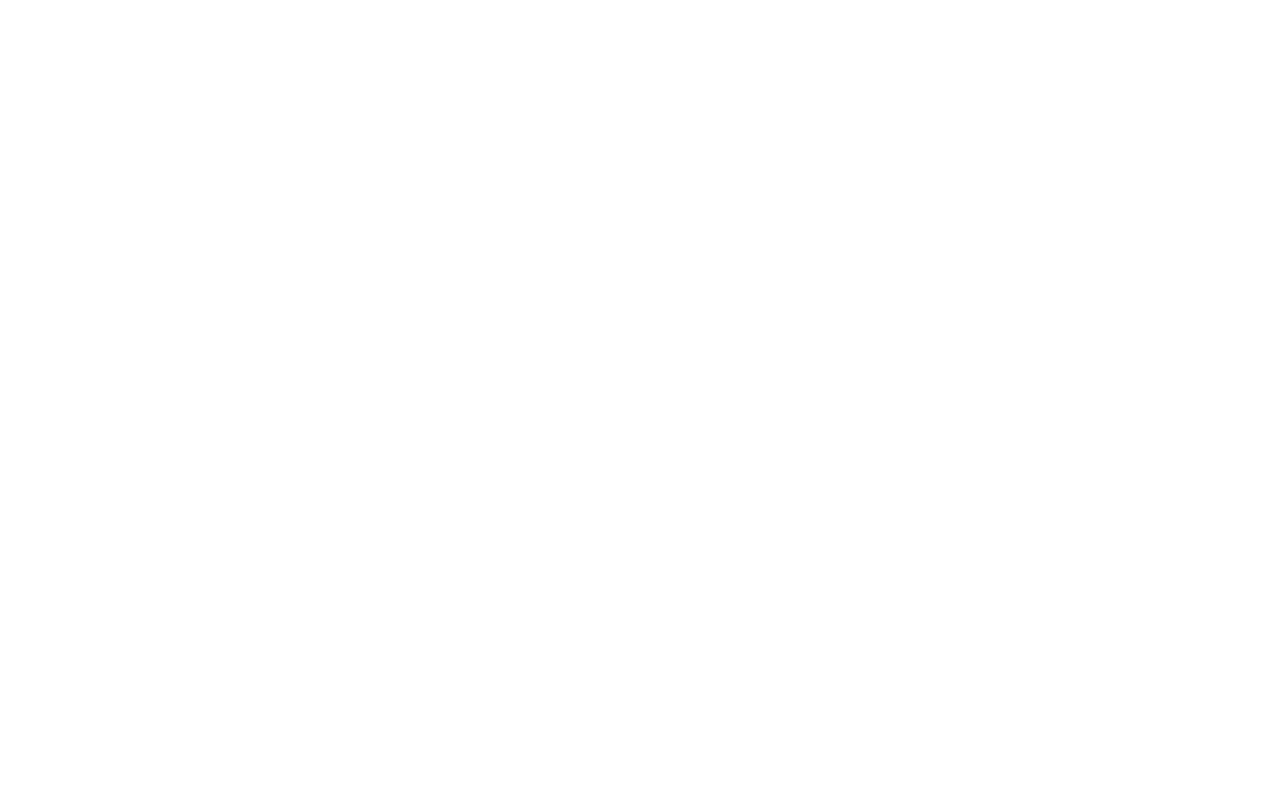
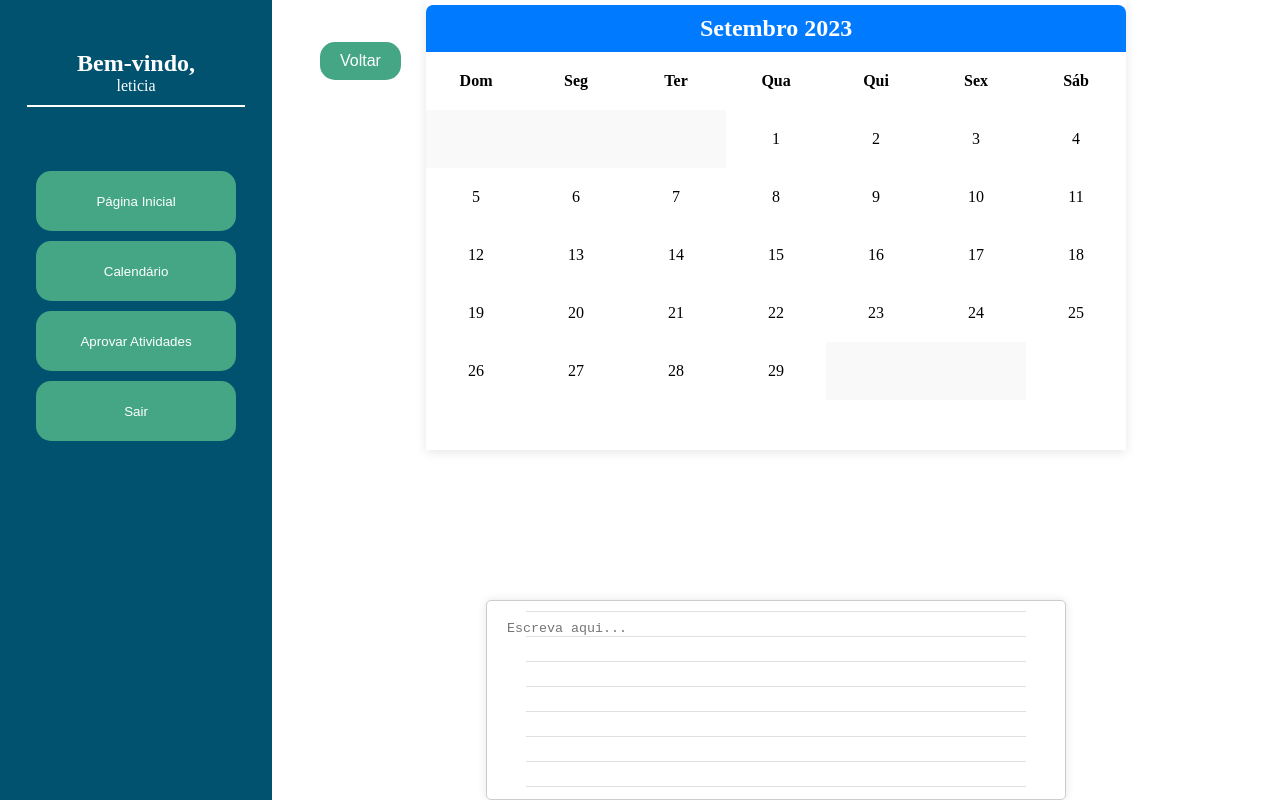
Before and after one commit to gabrielfreire8/projetoComputa--oEmEnuvem, an Angular app in the folder frontend/: page /tela3 in a window 1280 px wide. Before the commit this address led to /. Built offline with nearby package versions, Linux system fonts and the light colour scheme.

Commit message:
Criação Page 3

```diff
--- a/frontend/src/app/app-routing.module.ts
+++ b/frontend/src/app/app-routing.module.ts
@@ -2,6 +2,7 @@
 import { RouterModule, Routes } from '@angular/router';
 import { Tela1Component } from './componentes/tela1/tela1.component';
 import { Tela2Component } from './componentes/tela2/tela2.component';
+import { Tela3Component } from './componentes/tela3/tela3.component';
 
 const routes: Routes = [
   {
@@ -16,6 +17,10 @@
   {
     path:"tela2",
     component: Tela2Component
+  },
+  {
+    path:"tela3",
+    component: Tela3Component
   }
 ];
 
--- a/frontend/src/app/app.module.ts
+++ b/frontend/src/app/app.module.ts
@@ -5,12 +5,14 @@
 import { AppComponent } from './app.component';
 import { Tela1Component } from './componentes/tela1/tela1.component';
 import { Tela2Component } from './componentes/tela2/tela2.component';
+import { Tela3Component } from './componentes/tela3/tela3.component';
 
 @NgModule({
   declarations: [
     AppComponent,
     Tela1Component,
-    Tela2Component
+    Tela2Component,
+    Tela3Component
   ],
   imports: [
     BrowserModule,
--- a/frontend/src/app/componentes/tela2/tela2.component.html
+++ b/frontend/src/app/componentes/tela2/tela2.component.html
@@ -8,7 +8,7 @@
     <hr id="divisor-line">
     <div id="buttons">
         <button routerLink="" class="button" id="bt_ini">Página Inicial</button>
-        <button routerLink="" class="button" id="bt_calen">Calendário</button>
+        <button routerLink="/tela3" class="button" id="bt_calen">Calendário</button>
         <button routerLink="" class="button" id="bt_ativ">Aprovar Atividades</button>
         <button routerLink="" class="button" id="bt_sair">Sair</button>
     </div>
--- /dev/null
+++ b/frontend/src/app/componentes/tela3/tela3.component.css
@@ -0,0 +1,214 @@
+*{
+    padding: 0;
+    margin: 0;
+    border: 0;
+    box-sizing: border-box;
+
+
+  }
+  main{
+    display: flex;
+    text-align: center;
+    justify-content: center;
+    justify-items: center;
+    max-width: 100%;
+    max-height: 100%;
+    background-color: #01526F;
+
+  }
+
+  #divisor-line{
+    width: 80%;
+    border: 1.5px solid #fff;
+
+  }
+
+  section{
+    display:grid;
+    flex-direction: column;
+    width: 27vw;
+    height: 100vh;
+    place-items: center;
+    background-color: #01526F;
+    box-shadow: -10px 10px 5px rgb(0, 0, 0, 0.3);
+    gap: 10px;
+  }
+
+  #presentUser h1{
+    color: #fff;
+  }
+  #presentUser span{
+    color: #fff;
+  }
+  #presentUser{
+    text-align: center;
+    margin-top: 50px;
+  }
+
+  .button{
+    color: #fff;
+    background-color: #44A685;
+    border-radius: 15px;
+    border-color: #ffffff;
+    box-shadow: none;
+  }
+
+
+  #img_princi{
+    width: 20vh;
+    right: 20vh;
+  }
+  #string_pjb{
+    width: 20vh;
+    right: 20vh;
+  }
+
+
+
+  aside{
+    display: flex;
+    justify-content: center;
+    text-align: center;
+    background-color: #ffffff;
+    width: 100vw;
+    height: 100vh;
+
+  }
+
+  #buttons{
+    margin-top: 20%;
+    align-items: center;
+    display: flex;
+    flex-direction: column;
+  }
+
+
+
+
+    .button{
+        margin-bottom: 10px;
+        width: 200px;
+        height: 60px;
+    }
+
+    section{
+        display: flex;
+        flex-direction: column;
+        align-items: center;
+    }
+
+    #btnVolt{
+
+      align-items: center;
+        position: fixed;
+        left: 25%;
+        padding: 10px 20px;
+        font-size: 16px;
+        border: none;
+        color: #fff;
+        background-color: #44A685;
+        border-radius: 15px;
+        border-color: #ffffff;
+        bottom: 90%;
+    }
+    .calendario {
+      display:block;
+      padding-top: 5px;
+      background-color: #ffffff;
+      box-shadow: 0 2px 10px rgba(0, 0, 0, 0.1);
+      width: 700px;
+      height: 450px;
+
+  }
+
+  .header {
+      background-color: #007BFF;
+      color: white;
+      text-align: center;
+      padding: 10px;
+      border-top-left-radius: 7px;
+      border-top-right-radius: 8px;
+  }
+
+  .dias, .semanas {
+      display: grid;
+      grid-template-columns: repeat(7, 1fr);
+  }
+
+  .dia {
+      padding: 20px;
+      text-align: center;
+  }
+
+  .dia.vazio {
+      background-color: #f9f9f9;
+  }
+
+  .dia:hover {
+      background-color: #e0e0e0;
+  }
+
+  .caderno {
+    width: 580px;
+    height: 200px;
+    background-color: #fff;
+    border: 1px solid #ccc;
+    border-radius: 5px;
+    box-shadow: 0 0 10px rgba(0, 0, 0, 0.1);
+    padding: 20px;
+    position: absolute;
+    bottom: 0;
+    overflow: hidden;
+    display: flex;
+
+}
+
+#textin{
+  height: 400px;
+  width: 600px;
+}
+
+#texto {
+
+    width: 500px;
+    height: 100%;
+    border: none;
+    outline: none;
+    font-size: 16px;
+    line-height: 1.5;
+    padding: 10px;
+    resize: none;
+    background-color: transparent;
+}
+
+.texto::placeholder {
+    color: #aaa;
+}
+
+.caderno::before {
+    content: '';
+    position: absolute;
+    top: 0;
+    left: 0;
+    right: 0;
+    bottom: 0;
+    background-image: linear-gradient(to left, #e0e0e0 1px, transparent 1px);
+    background-size: 25px 100%;
+    pointer-events: none;
+    rotate: 90deg;
+    height: 500px;
+}
+
+
+  @media (max-width:1280px){
+    .BotPrincipal{
+      flex-direction: column;
+      margin: 12px;
+    }
+  }
+
+  @media (max-width:480px){
+    main{
+      padding: 20px;
+    }
+  }
--- /dev/null
+++ b/frontend/src/app/componentes/tela3/tela3.component.html
@@ -0,0 +1,74 @@
+<main>
+  <section>
+    <div id="presentUser">
+        <h1>Bem-vindo,</h1>
+        <span id="nomeUser">leticia</span>
+    </div>
+    <hr id="divisor-line">
+    <div id="buttons">
+        <button routerLink="" class="button" id="bt_ini">Página Inicial</button>
+        <button routerLink="/tela3" class="button" id="bt_calen">Calendário</button>
+        <button routerLink="" class="button" id="bt_ativ">Aprovar Atividades</button>
+        <button routerLink="" class="button" id="bt_sair">Sair</button>
+    </div>
+  </section>
+    <aside>
+        <div id="btnTela3">
+            <button routerLink="/tela2" class="botVolta" id="btnVolt">Voltar</button>
+        </div>
+        <div class="calendario">
+          <div class="header">
+              <h2>Setembro 2023</h2>
+          </div>
+          <div class="dias">
+              <div class="dia"><strong>Dom</strong></div>
+              <div class="dia"><strong>Seg</strong></div>
+              <div class="dia"><strong>Ter</strong></div>
+              <div class="dia"><strong>Qua</strong></div>
+              <div class="dia"><strong>Qui</strong></div>
+              <div class="dia"><strong>Sex</strong></div>
+              <div class="dia"><strong>Sáb</strong></div>
+          </div>
+          <div class="semanas">
+              <div class="dia vazio"></div>
+              <div class="dia vazio"></div>
+              <div class="dia vazio"></div>
+              <div class="dia">1</div>
+              <div class="dia">2</div>
+              <div class="dia">3</div>
+              <div class="dia">4</div>
+              <div class="dia">5</div>
+              <div class="dia">6</div>
+              <div class="dia">7</div>
+              <div class="dia">8</div>
+              <div class="dia">9</div>
+              <div class="dia">10</div>
+              <div class="dia">11</div>
+              <div class="dia">12</div>
+              <div class="dia">13</div>
+              <div class="dia">14</div>
+              <div class="dia">15</div>
+              <div class="dia">16</div>
+              <div class="dia">17</div>
+              <div class="dia">18</div>
+              <div class="dia">19</div>
+              <div class="dia">20</div>
+              <div class="dia">21</div>
+              <div class="dia">22</div>
+              <div class="dia">23</div>
+              <div class="dia">24</div>
+              <div class="dia">25</div>
+              <div class="dia">26</div>
+              <div class="dia">27</div>
+              <div class="dia">28</div>
+              <div class="dia">29</div>
+              <div class="dia vazio"></div>
+              <div class="dia vazio"></div>
+          </div>
+      </div>
+      <div class="caderno">
+          <textarea  id="textin" placeholder="Escreva aqui..."></textarea>
+      </div>
+
+  </aside>
+</main>
```
Also changed, not shown: frontend/src/app/componentes/tela3/tela3.component.ts (added, +10 -0 lines), 1 other file (tests, documents, lock files or other folders).
